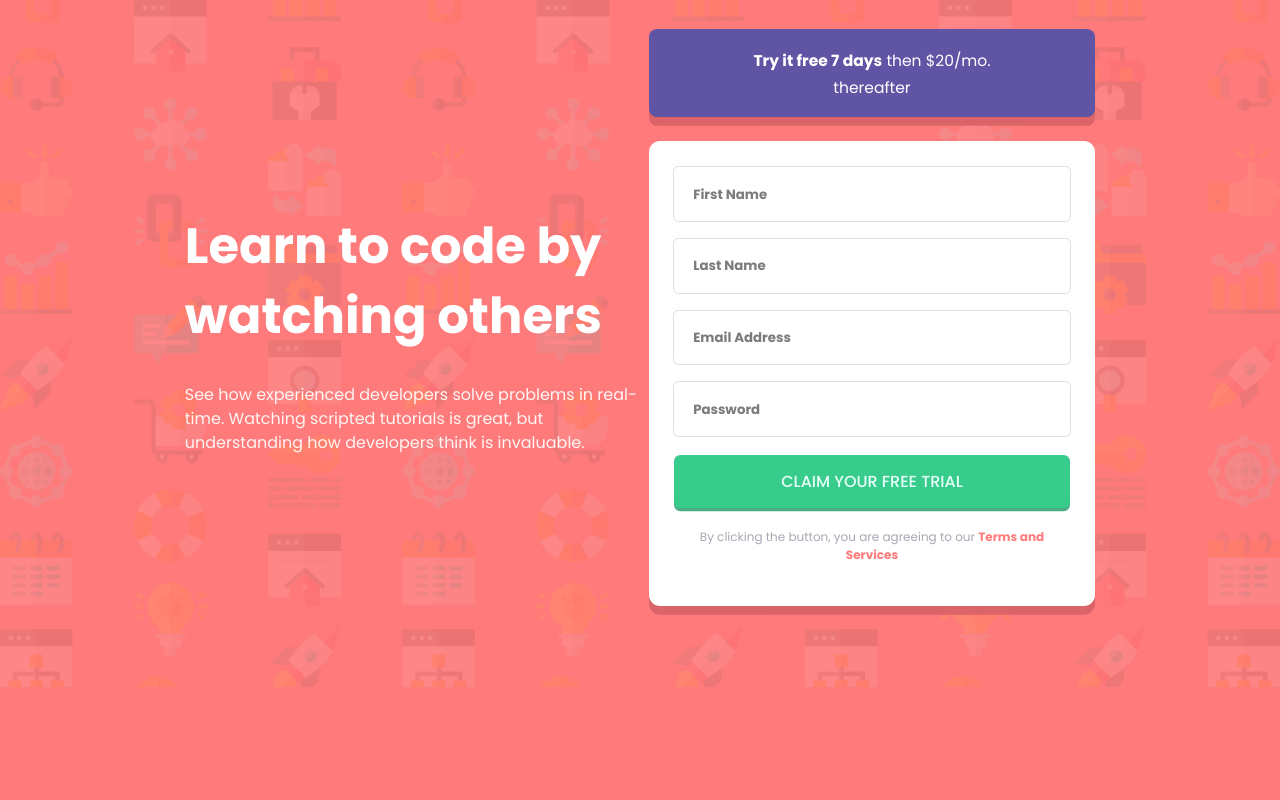
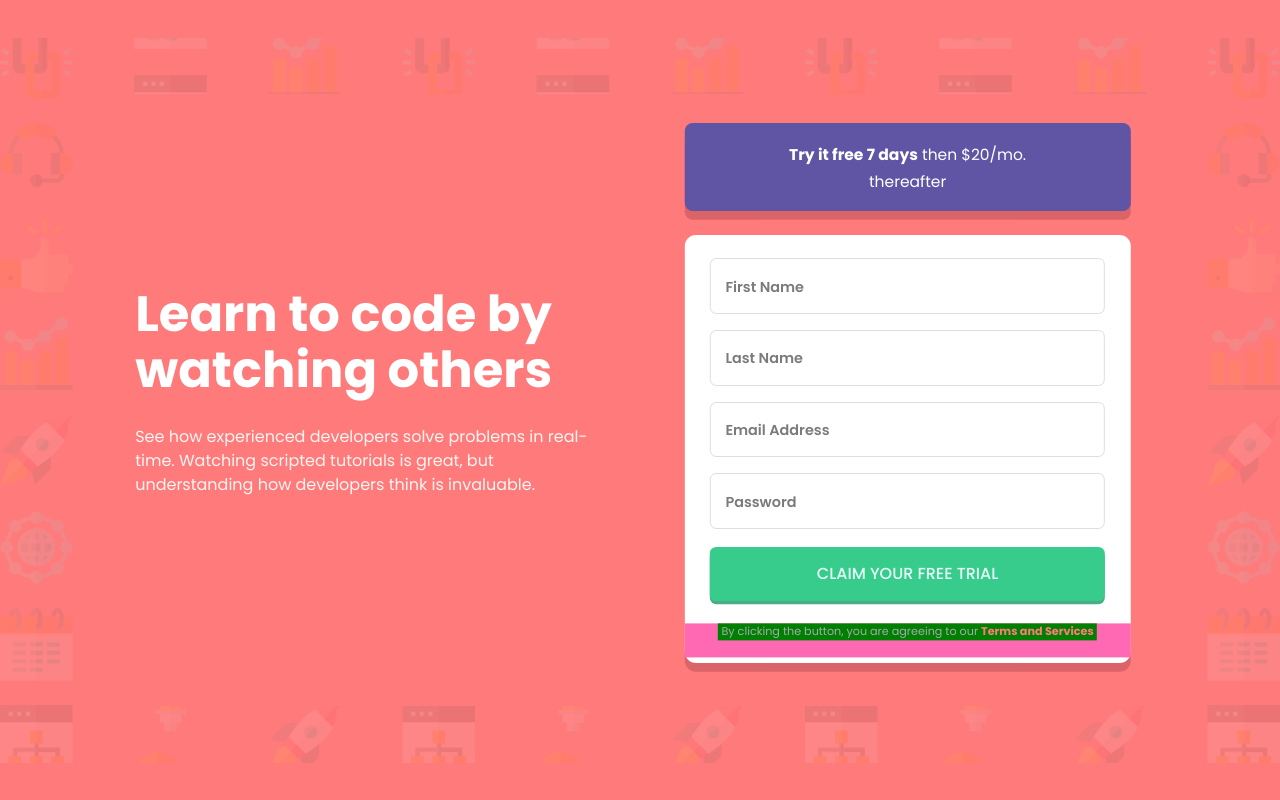
Before and after one commit to mikeanthony23/signup-form, a website built with Parcel: page index.html in a window 1280 px wide. Built offline with nearby package versions, Linux system fonts and the light colour scheme.

Commit message:
desktop design completed

```diff
--- a/index.html
+++ b/index.html
@@ -25,6 +25,8 @@
         tutorials is great, but
         understanding how developers think is invaluable.</p>
     </div>
+
+    <div class="main__form-wrapper">
 
       <div class="pricing">
         <h3 class="pricing__description">
@@ -58,6 +60,7 @@
             <button class="form__input form__input--btn" type="submit">claim your free trial</button>
           </div>
         </div>
+
         <div class="form__footer">
           <p class="form__terms-services"> By clicking the button, you are agreeing to our <span>Terms and
               Services</span>
@@ -66,8 +69,7 @@
 
       </form>
 
-
-
+    </div>
 
   </main>
 
--- a/src/scss/abstracts/_abstractsIndex.scss
+++ b/src/scss/abstracts/_abstractsIndex.scss
@@ -3,4 +3,3 @@
 @forward 'resets';
 @forward 'animations';
 @forward 'mixins';
-@forward 'functions';
--- a/src/scss/abstracts/_functions.scss
+++ /dev/null
@@ -1,9 +0,0 @@
-// @function toRem($pxValue) {
-//   $remvalue: ($pxValue / $oneRem) rem;
-//   @return $remvalue;
-// }
-
-@function toRem($value) {
-  $remValue: calc($value / 16) + rem;
-  @return $remValue;
-}
--- a/src/scss/abstracts/_resets.scss
+++ b/src/scss/abstracts/_resets.scss
@@ -8,6 +8,10 @@
   list-style: none;
 }
 
+body {
+  min-height: 100vh;
+}
+
 img {
   width: 100%;
 }
--- a/src/scss/layout/_mainContent.scss
+++ b/src/scss/layout/_mainContent.scss
@@ -1,26 +1,29 @@
 @use '../abstracts/abstractsIndex' as *;
-@use 'sass:math' as *;
+
+html {
+  background-color: green;
+  margin: 0 auto;
+}
 
 body {
-  display: flex;
-  justify-content: center;
-  align-items: center;
   background-color: $red;
+  max-width: $extraLarge;
   background-image: url('/src/images/bg-intro-mobile.png');
   background-repeat: no-repeat;
-  background-size: 100%;
+  background-size: contain;
   background-position: center;
   @include mediaMin($extraMedium) {
     background-image: url('/src/images/bg-intro-desktop.png');
+    display: flex;
+    align-items: center;
+    justify-content: center;
+    flex-direction: column;
   }
 }
 
 .main {
-  // background-color: $red;
-  // background-image: url('/src/images/bg-intro-mobile.png');
-  // background-repeat: no-repeat;
-  // background-size: cover;
-  // background-position: center;
+  background-color: $red;
+
   display: flex;
   flex-direction: column;
   justify-content: center;
@@ -28,18 +31,35 @@ body {
   padding: 1.5em;
   padding-bottom: 3em;
   font-family: $priFont;
+
   // max-width: $mobile;
 
   @include mediaMin($extraMedium) {
-    // padding: 1.5em 6.2em;
     padding: 1.5em 3.1em;
-    // background-image: url('/src/images/bg-intro-desktop.png');
-    display: grid;
-    align-items: center;
-    justify-content: center;
-    grid-template-areas:
-      'intro pricing'
-      'intro form';
+    flex-direction: row;
+    height: 100%;
+
+    & > * {
+      margin: 0 1.5em;
+      flex: 1;
+    }
+  }
+  @include mediaMin($extraMedium) {
+    margin: 5.7em 0;
+    padding: 1.5em 0;
+    & > * {
+      margin: 0 1.5em;
+    }
+  }
+
+  &__form-wrapper {
+    @include mediaMin($extraMedium) {
+      display: flex;
+      flex-direction: column;
+      align-items: center;
+      justify-content: center;
+      transform: translateX(-0.7em);
+    }
   }
 }
 
@@ -52,13 +72,15 @@ body {
   align-items: center;
   @include mediaMin($small) {
     max-width: 29rem;
+    padding: 3.4em 0.9em;
   }
 
   @include mediaMin($extraMedium) {
-    grid-area: intro;
     text-align: left;
     display: flex;
     flex-direction: column;
+    max-width: 34rem;
+    transform: translateY(-1.25em);
   }
 
   &__heading {
@@ -70,12 +92,16 @@ body {
       text-align: left;
       padding: 0.5em 0;
       font-size: 3.1rem;
+      line-height: 1.13;
     }
   }
   &__description {
     line-height: 1.5;
     padding: 0.5em 0;
     color: #fff5f3;
+    @include mediaMin($extraMedium) {
+      padding: 0.1em 0;
+    }
   }
 }
 .pricing {
@@ -89,9 +115,11 @@ body {
   max-width: 27.9rem;
 
   @include mediaMin($extraMedium) {
-    grid-area: pricing;
     transform: translateY(0em);
     width: 33.8125rem;
+  }
+  @include mediaMin($extraLarge) {
+    max-width: 43rem;
   }
 
   &__description {
@@ -114,32 +142,50 @@ body {
   border-radius: 0.7em;
   box-shadow: 0 0.55em 0px 0px #da6468;
   max-width: 27.9rem;
-
+  padding-top: 1px;
   @include mediaMin($extraMedium) {
-    grid-area: form;
     width: 33.8125rem;
+  }
+  @include mediaMin($extraLarge) {
+    max-width: 43rem;
+    padding-top: 0.5em;
   }
 
   &__input-wrapper {
     margin: 1.6em 0;
+    @include mediaMin($medium) {
+      transform: translateY(-3px);
+    }
   }
 
   &__item {
     margin: 1em;
     display: flex;
     justify-content: center;
+    @include mediaMin($extraLarge) {
+      margin: 0;
+      padding: 0.65em;
+    }
   }
 
   &__input {
     margin: 0 0.6em;
     width: 100%;
-    padding: 1.45em;
+    padding: 0.9em;
     border-radius: 0.4em;
     border: solid 1px #dedede;
+    font-size: 1rem;
+    font-family: $priFont;
+    font-weight: 600;
+    @include mediaMin($extraLarge) {
+      width: 88.7%;
+      padding: 0.9em 2.1em;
+    }
     &::placeholder {
       font-family: $priFont;
       color: #7b7b7d;
-      font-weight: 700;
+      font-weight: 600;
+      font-size: 0.9rem;
     }
     &--btn {
       cursor: pointer;
@@ -153,21 +199,27 @@ body {
       padding: 0.9em;
       border: none;
       box-shadow: 0px 0.2em 0px 0px #49ae84;
+      @include mediaMin($extraLarge) {
+        margin: 0;
+      }
     }
   }
 
   &__footer {
     transform: translateY(-0.5em);
     padding: 0em 3em;
-    font-size: 0.75rem;
+    font-size: 0.7rem;
     padding-bottom: 1.5em;
-    @include mediaMin($extraMedium) {
-      padding-bottom: 3em;
+    background-color: hotpink;
+    @include mediaMin($extraLarge) {
+      padding-bottom: 1.9em;
+      transform: translateY(-2em);
     }
   }
 
   &__terms-services {
     text-align: center;
+    background-color: green;
     color: #a9a7b4;
     & span {
       color: $red;
```
Lines whose indentation alone changed are shown as unchanged.
